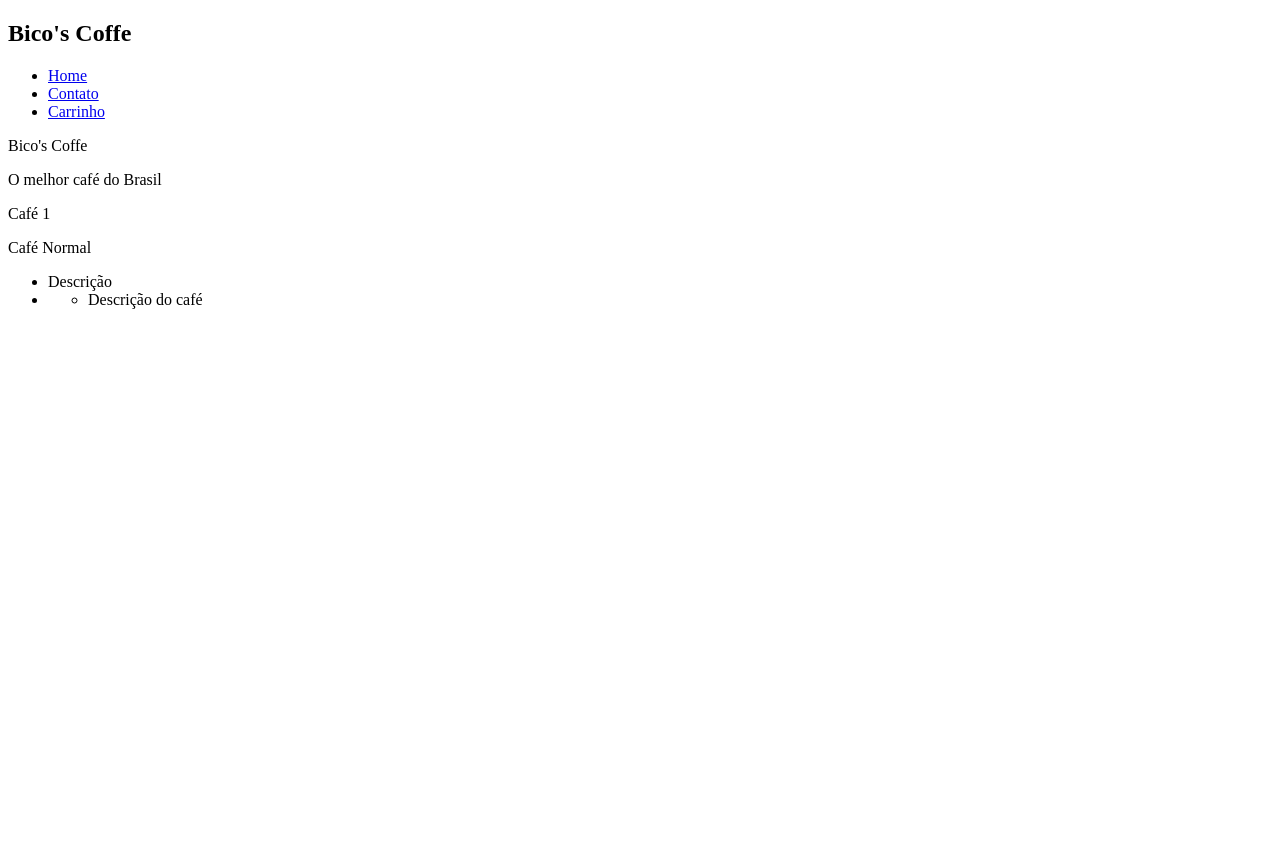
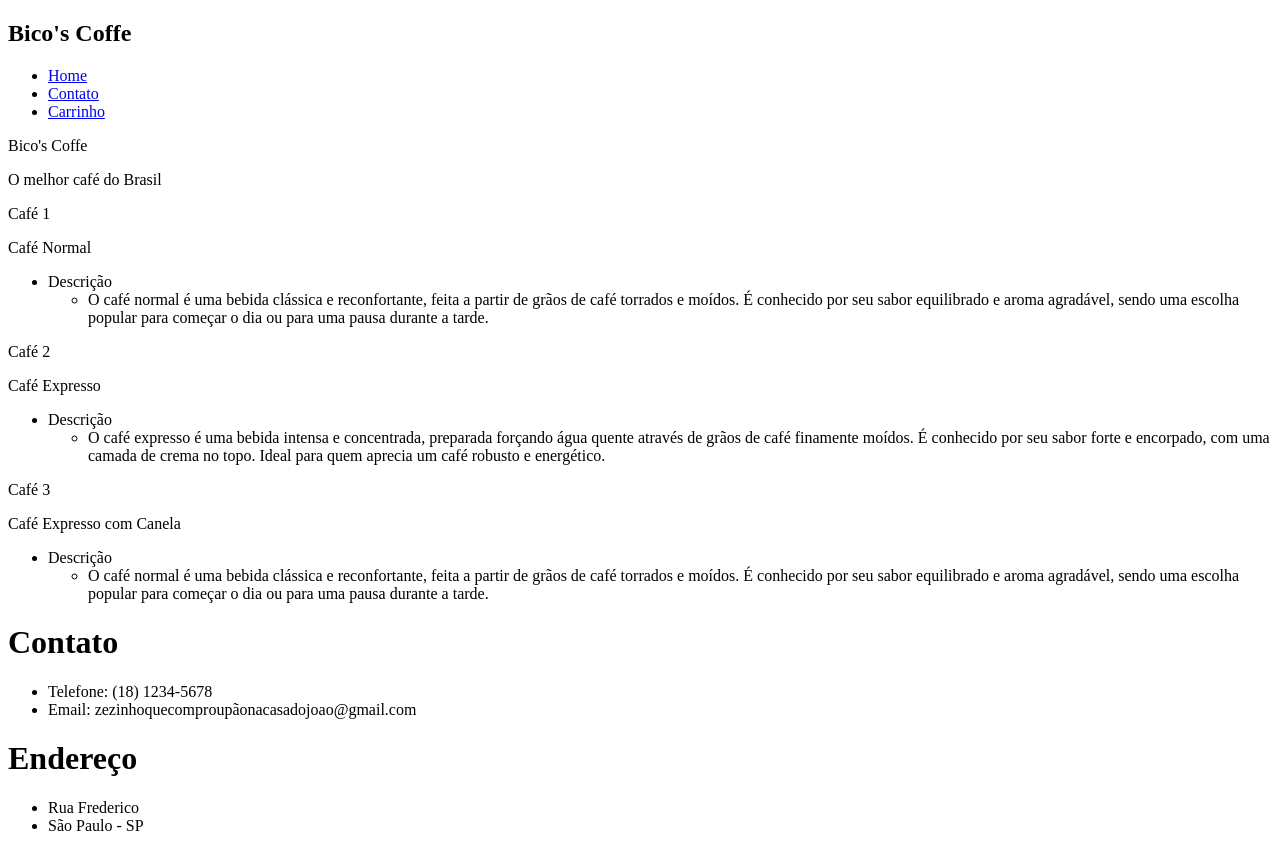
Before and after one commit to GuilhermeYm/tuta-scoffeTrabalhoDeMath, a plain HTML site: page index.html in a window 1280 px wide. Before the commit the page ends 800 px from the top, so only its background shows below. Drawn offline with Linux system fonts and the light colour scheme.

Commit message:
Html finalizado

```diff
--- a/index.html
+++ b/index.html
@@ -30,14 +30,53 @@
                 <span>Café Normal</span>
                 <ul>
                     <li>Descrição</li>
-                    <li>
+                    <li style="list-style:none;">
                         <ul>
-                            <li>Descrição do café</li>
+                            <li>O café normal é uma bebida clássica e reconfortante, feita a partir de grãos de café torrados e moídos. É conhecido por seu sabor equilibrado e aroma agradável, sendo uma escolha popular para começar o dia ou para uma pausa durante a tarde.</li>
+                        </ul>
+                    </li>
+                </ul>
+            </section>
+            <section class="coffe-two">
+                <p>Café 2</p>
+                <span>Café Expresso</span>
+                <ul>
+                    <li>Descrição</li>
+                    <li style="list-style:none;">
+                        <ul>
+                            <li>O café expresso é uma bebida intensa e concentrada, preparada forçando água quente através de grãos de café finamente moídos. É conhecido por seu sabor forte e encorpado, com uma camada de crema no topo. Ideal para quem aprecia um café robusto e energético.</li>
+                        </ul>
+                    </li>
+                </ul>
+            </section>
+            <section class="coffe-three">
+                <p>Café 3</p>
+                <span>Café Expresso com Canela</span>
+                <ul>
+                    <li>Descrição</li>
+                    <li style="list-style:none;">
+                        <ul>
+                            <li>O café normal é uma bebida clássica e reconfortante, feita a partir de grãos de café torrados e moídos. É conhecido por seu sabor equilibrado e aroma agradável, sendo uma escolha popular para começar o dia ou para uma pausa durante a tarde.</li>
                         </ul>
                     </li>
                 </ul>
             </section>
         </article>
     </main>
+    <footer className="footerContainer">
+        <div class="colOne">
+            <h1>Contato</h1>
+            <ul>
+                <li>Telefone: (18) 1234-5678</li>
+                <li>Email: zezinhoquecomproupãonacasadojoao@gmail.com
+        </div>
+        <div class="colTwo">
+            <h1>Endereço</h1>
+            <ul>
+                <li>Rua Frederico</li>
+                <li>São Paulo - SP</li>
+            </ul>
+        </div>
+    </footer>
 </body>
 </html>
```
